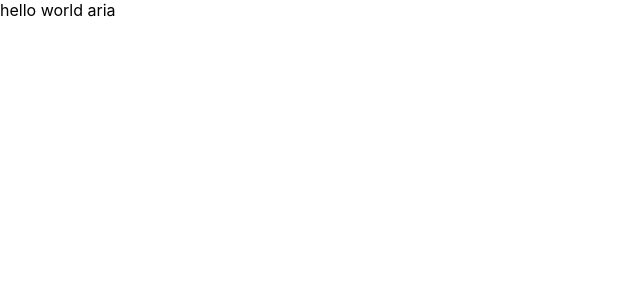
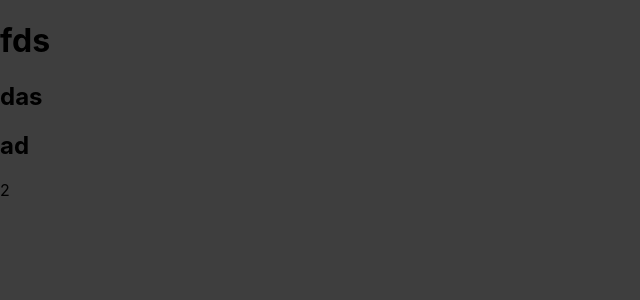
Before and after one commit to MianajiAli/react-1, a React (Create React App) app: page / in a window 1280 px wide. Shown: the top 300 px of the page, without its empty margins (0-640 px from the left). Built offline with nearby package versions, Linux system fonts and the light colour scheme.

Commit message:
39:43 props & components

```diff
--- /dev/null
+++ b/i.html
@@ -0,0 +1,5 @@
+<div>
+    <h1></h1>
+    <h2></h2>
+    <h2></h2>
+</div>
--- a/src/App.css
+++ b/src/App.css
@@ -1,38 +1,3 @@
-.App {
-  text-align: center;
+body{
+  background-color: #3e3e3e;
 }
-
-.App-logo {
-  height: 40vmin;
-  pointer-events: none;
-}
-
-@media (prefers-reduced-motion: no-preference) {
-  .App-logo {
-    animation: App-logo-spin infinite 20s linear;
-  }
-}
-
-.App-header {
-  background-color: #282c34;
-  min-height: 100vh;
-  display: flex;
-  flex-direction: column;
-  align-items: center;
-  justify-content: center;
-  font-size: calc(10px + 2vmin);
-  color: white;
-}
-
-.App-link {
-  color: #61dafb;
-}
-
-@keyframes App-logo-spin {
-  from {
-    transform: rotate(0deg);
-  }
-  to {
-    transform: rotate(360deg);
-  }
-}
--- a/src/App.js
+++ b/src/App.js
@@ -1,13 +1,23 @@
-import logo from './logo.svg';
-import './App.css';
+import "./App.css";
 
 function App() {
-  const name = 'aria';
+  const job = (
+    <div>
+      <h1>fds</h1>
+      <h2>das</h2>
+      <h2>ad</h2>
+    </div>
+  );
   return (
-<div>
-  hello world {name}
-</div>
+    <div>
+      {job}
+      <Shogl salery={2} />
+    </div>
   );
 }
-
+const Shogl = (props) => {
+  return(
+    <div> {props.salery}</div>
+  )
+};
 export default App;
```
